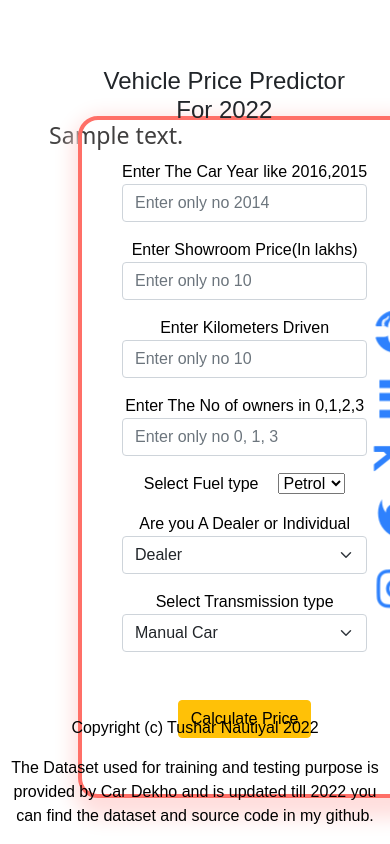
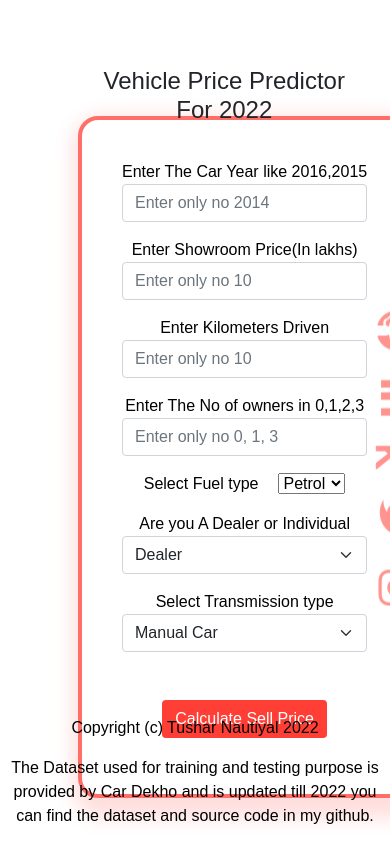
Before and after one commit to TusharNautiyal-web/Car_Price_Prediction_ML, a Flask app: template templates/index.html in a window 390 px wide. Run offline with Flask 2, Linux system fonts and the light colour scheme; the template is opened without the code that fills it: most values are stand-ins (such as "Sample title", 1, 10 or a date in 2020); parts of the project's set-up code (start-up, migrations or seed data) failed here and were passed over; some libraries are stand-ins or nearby versions.

Commit message:
Update index.html

```diff
--- a/templates/index.html
+++ b/templates/index.html
@@ -12,7 +12,11 @@
     <body id = 'bodys'>
     <style>
 
-
+        h3{
+            position: absolute;
+            top: 1035%;
+            left: 24%;
+        }
         div{
 
             text-align: center;
@@ -77,6 +81,7 @@
 
         }
         @media only screen and (max-width: 1200px){
+
             .icons{
 
                 text-align: center;
@@ -119,6 +124,12 @@
             }
         }
         @media only screen and (max-width: 1500px){
+            h3{
+                position: absolute;
+                top: 535%;
+                left: -10%;
+                transform: rotate(90deg);
+            }
             .icons{
 
                 text-align: center;
@@ -301,6 +312,12 @@
 
 
         @media only screen and (max-width: 800px){
+            h3{
+                position: absolute;
+                top: 535%;
+                left: -30%;
+                transform: rotate(90deg);
+            }
             .icons{
 
                 text-align: center;
@@ -332,6 +349,12 @@
 
 
         @media only screen and (max-width: 700px){
+            h3{
+                position: absolute;
+                top: 535%;
+                left: -30%;
+                transform: rotate(90deg);
+            }
             .icons{
 
                 text-align: center;
@@ -372,6 +395,12 @@
 
         }
         @media only screen and (max-width: 600px){
+            h3{
+                position: absolute;
+                top: 535%;
+                left: -30%;
+                transform: rotate(90deg);
+            }
             .icons{
 
                 text-align: center;
@@ -408,14 +437,24 @@
                 text-align: center;
             }
         }
+
+        .bsa{
+            background-color: #FF3F36;
+            color: white;
+        }
+    .bsa:hover{
+        background-color: #FFCCB;
+        color: white;
+
+    }
     </style>
     <h2>Vehicle Price Predictor For 2022</h2>
     <div class='icons'>
-        <a href = ""><i class="fa-brands fa-github fa-beat-fade" style = '--fa-animation-duration: 10s; --fa-fade-opacity: 0.1;'></i></a>
-        <a href = ""><i class="fa-brands fa-linkedin-in fa-beat-fade" style = '--fa-animation-duration: 10s; --fa-fade-opacity: 0.1;'></i></a>
-        <a href = ""><i class="fa-brands fa-kaggle fa-beat-fade" style = '--fa-animation-duration: 10s; --fa-fade-opacity: 0.1;' ></i></a>
-        <a href = ""><i class="fa-brands fa-twitter fa-beat-fade" style = '--fa-animation-duration: 10s; --fa-fade-opacity: 0.1;'></i></a>
-        <a href = ""><i class="fa-brands fa-instagram fa-beat-fade" style = '--fa-animation-duration: 10s; --fa-fade-opacity: 0.1;'></i></a>
+        <a style = 'color:#FF3F36;' href = "https://github.com/TusharNautiyal-web/Car_Price_Prediction_ML"><i class="fa-brands fa-github fa-beat-fade" style = '--fa-animation-duration: 8s; --fa-fade-opacity: 0.1;'></i></a>
+        <a style = 'color:#FF3F36;' href = "https://www.linkedin.com/in/tusharnautiyal/"><i class="fa-brands fa-linkedin-in fa-beat-fade" style = '--fa-animation-duration: 8s; --fa-fade-opacity: 0.1;'></i></a>
+        <a style = 'color:#FF3F36;' href = "https://www.kaggle.com/code/tusharnautiyalweb/vehicle-dataset-eda-fe-fs-model-deployment"><i class="fa-brands fa-kaggle fa-beat-fade" style = '--fa-animation-duration: 8s; --fa-fade-opacity: 0.1;' ></i></a>
+        <a style = 'color:#FF3F36;' href = "https://twitter.com/Tushar09235016"><i class="fa-brands fa-twitter fa-beat-fade" style = '--fa-animation-duration: 8s; --fa-fade-opacity: 0.1;'></i></a>
+        <a style = 'color:#FF3F36;' href = "https://www.instagram.com/tusharnautiyal/"><i class="fa-brands fa-instagram fa-beat-fade" style = '--fa-animation-duration: 8s; --fa-fade-opacity: 0.1;'></i></a>
     </div>
     <div class = 'container' style="color: #403F3F">
         <div class = "section">
@@ -437,14 +476,15 @@
                 <option value="Mannual">Manual Car</option>
                 <option value="Automatic">Automatic Car</option>
             </select>
-            <br><br><button class="btn btn-warning" id="sub" type="submit ">Calculate Price</button>
+            <br><br><button class="btn bsa" id="sub" type="submit ">Calculate Sell Price</button>
             <br>
         </div>
-        </form>
+        <br><br><h3>{{ prediction_text }}<h3>
+    </form>
 
 
 
-        <br><br><h3>{{ prediction_text }}<h3>
+
 
         </div>
 
```
